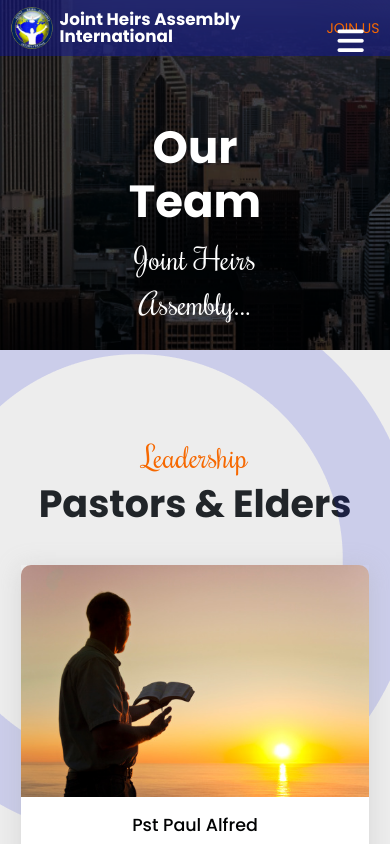
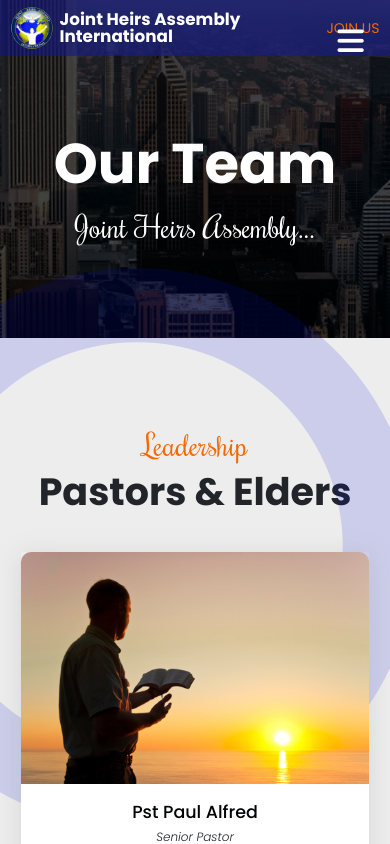
Before and after one commit to pin4eva/joint_heirs_frontend, a Next.js app: page /team in a window 390 px wide. Shown: the top 844 px of the page. Built offline with nearby package versions, Linux system fonts and the light colour scheme.

Commit message:
refactored team

```diff
--- a/src/styles/about-team/about-team-hero.scss
+++ b/src/styles/about-team/about-team-hero.scss
@@ -1,24 +1,20 @@
 .about-team {
 	&-hero {
-		z-index: 5;
-		// width: 100vw;
-		height: 426px;
-		background: url(../../../public/images/About-Team/hero.png) no-repeat center;
+		z-index: 2;
+		min-height: 40vh;
+		background: url("/images/About-Team/hero.png") no-repeat center;
 		background-size: cover;
-		position: relative;
+		display: grid;
+
+		h1 {
+			font-size: 4rem;
+			font-weight: 700;
+		}
 
 		.hero-desc {
-			position: absolute;
-			bottom: 10px;
-			left: 50%;
-			transform: translateX(-50%);
-
 			color: white;
 			text-align: center;
-			h1 {
-				font-size: 64px;
-				font-weight: 700;
-			}
+
 			p {
 				color: white;
 			}
@@ -26,15 +22,3 @@
 
 	}
 }
-
-@media screen and (max-width: 768px) {
-	.about-team-hero{
-		height: 350px;
-		.hero-desc{
-			h1{
-				font-size: 45px;
-			}
-
-		}
-	}
-}
--- a/src/styles/about-team/team-card.scss
+++ b/src/styles/about-team/team-card.scss
@@ -1,5 +1,5 @@
 .team-card {
-	max-width: 340px;
+
 	// min-width: 340px;
 	box-shadow: 0px 4px 23px 1px rgba(167, 167, 167, 0.29);
 	z-index: 1;
@@ -21,12 +21,15 @@
 		// height: 355px;
 		padding: 2em 3em 2em;
 		background: white;
+
 		p {
 			margin-top: 1em;
 		}
+
 		h5 {
 			margin-top: -10px;
 		}
+
 		h6 {
 			font-style: italic;
 			font-weight: 400;
@@ -35,9 +38,11 @@
 
 		&-socials {
 			margin-top: -1em;
+
 			.icon-holder {
 				width: 36px;
 				height: 36px;
+
 				img {
 					width: 100%;
 					height: 100%;
```
